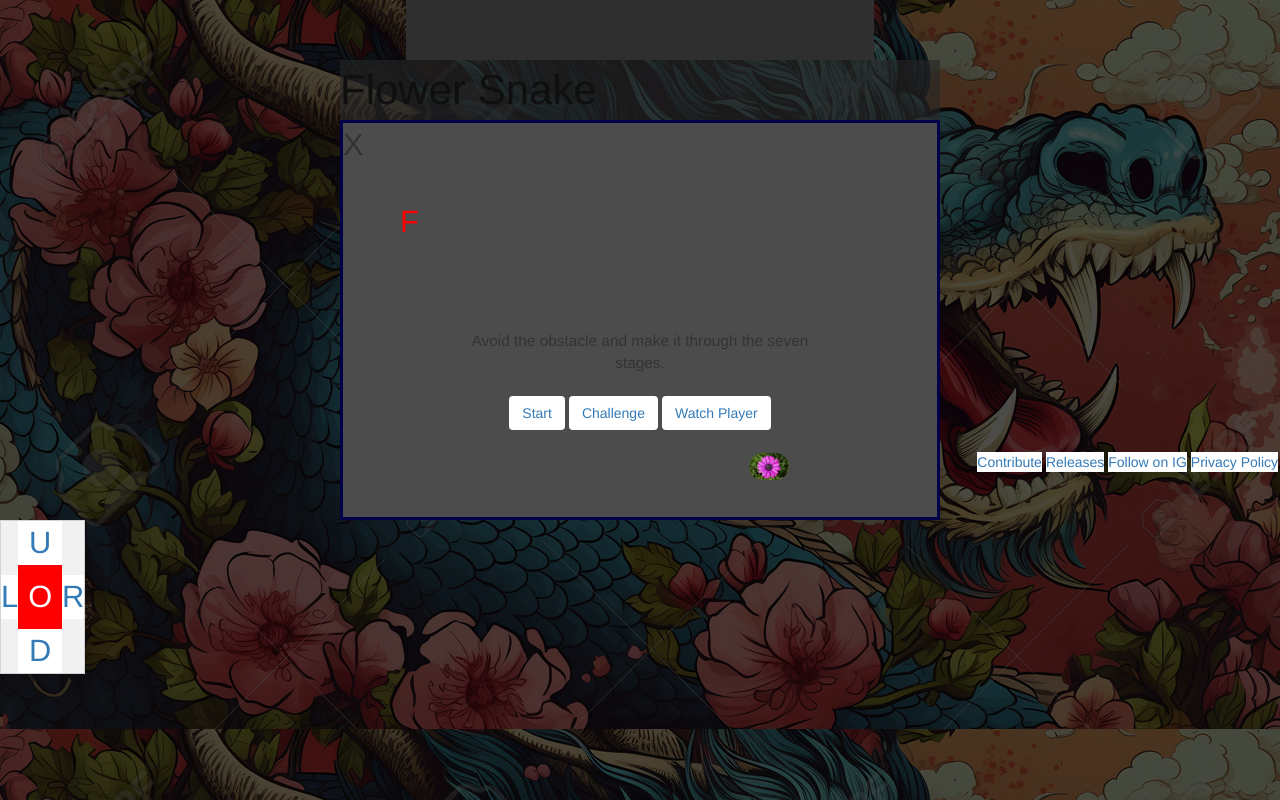
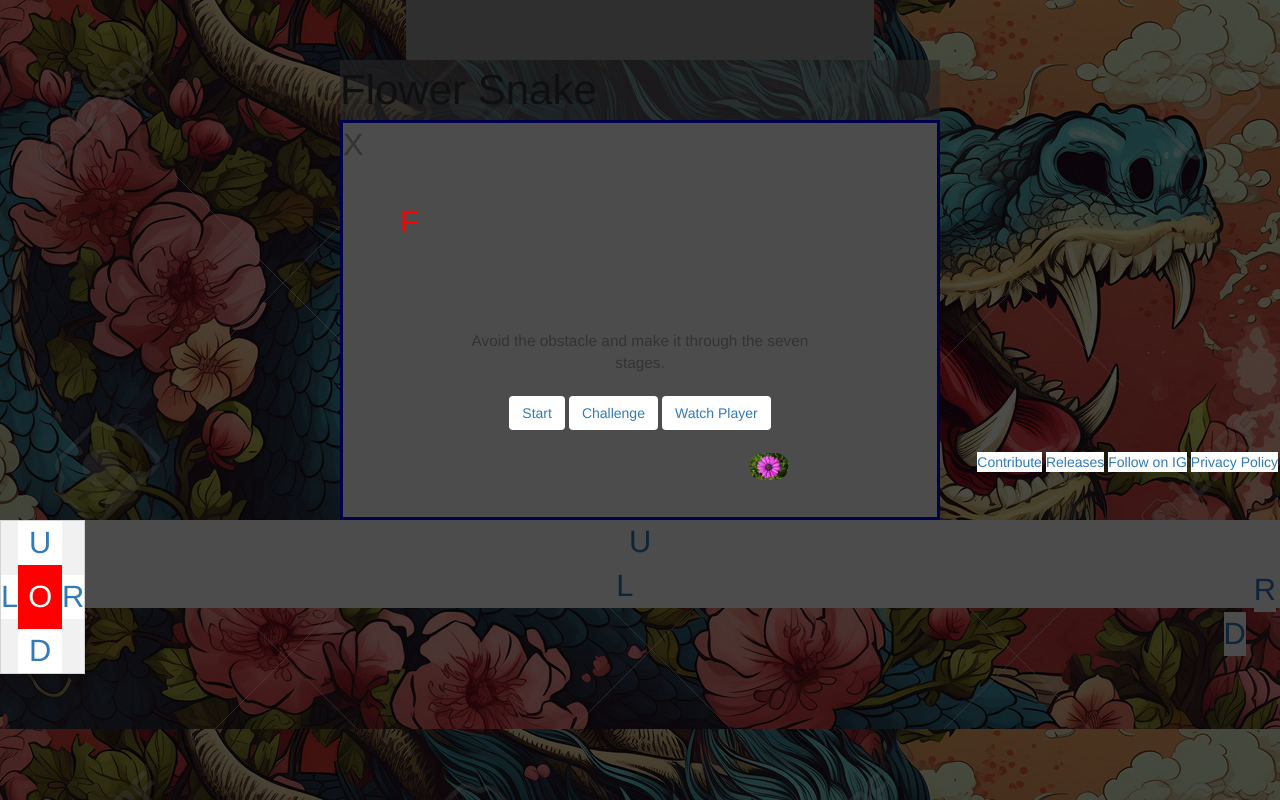
Before and after one commit to mngz47/F-Snake, a PHP site: page / in a window 1280 px wide. Run offline with PHP 8.4, Linux system fonts and the light colour scheme; some libraries are stand-ins or nearby versions; grey boxes are pictures that could not be loaded.

Commit message:
Update mobstyle.css

```diff
--- a/rr/mobstyle.css
+++ b/rr/mobstyle.css
@@ -92,7 +92,3 @@ display:none;
   }
 
 }
-
-#mobile-controls {
-display:none;
-  }
```
